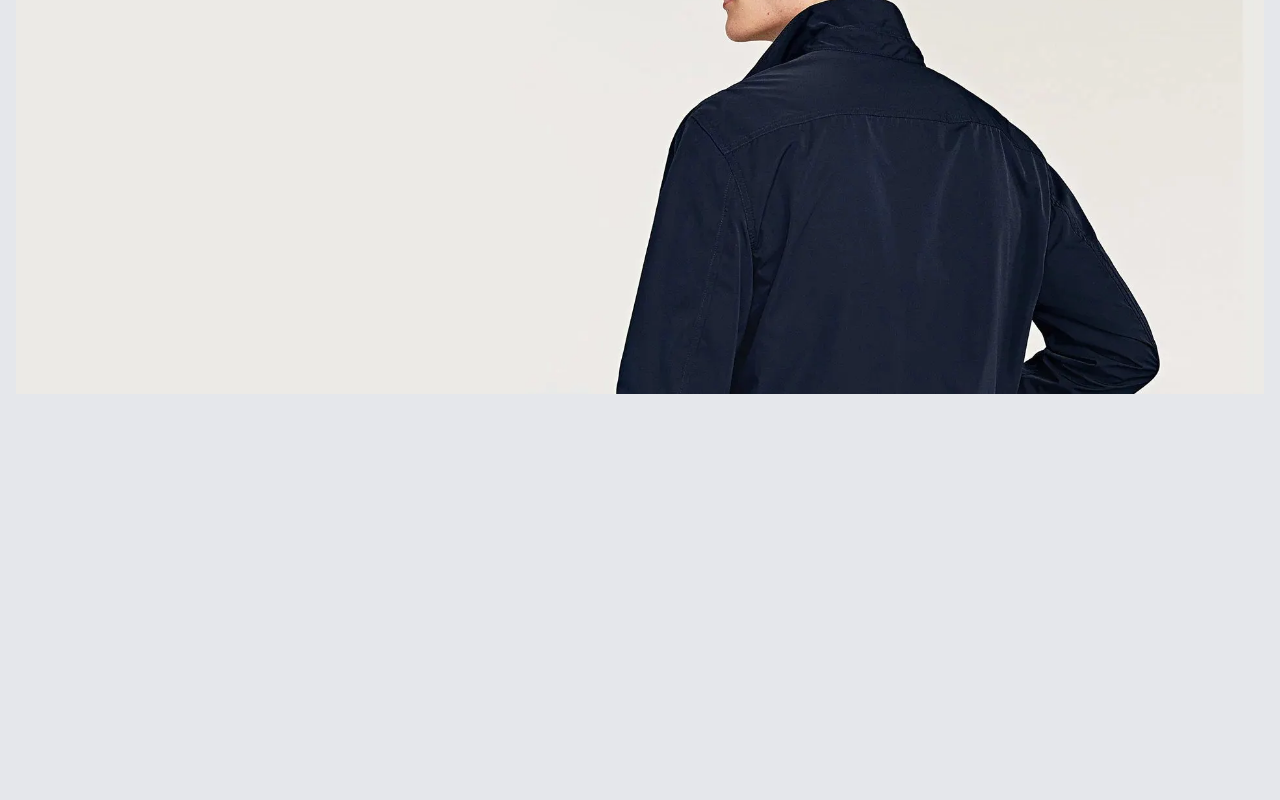
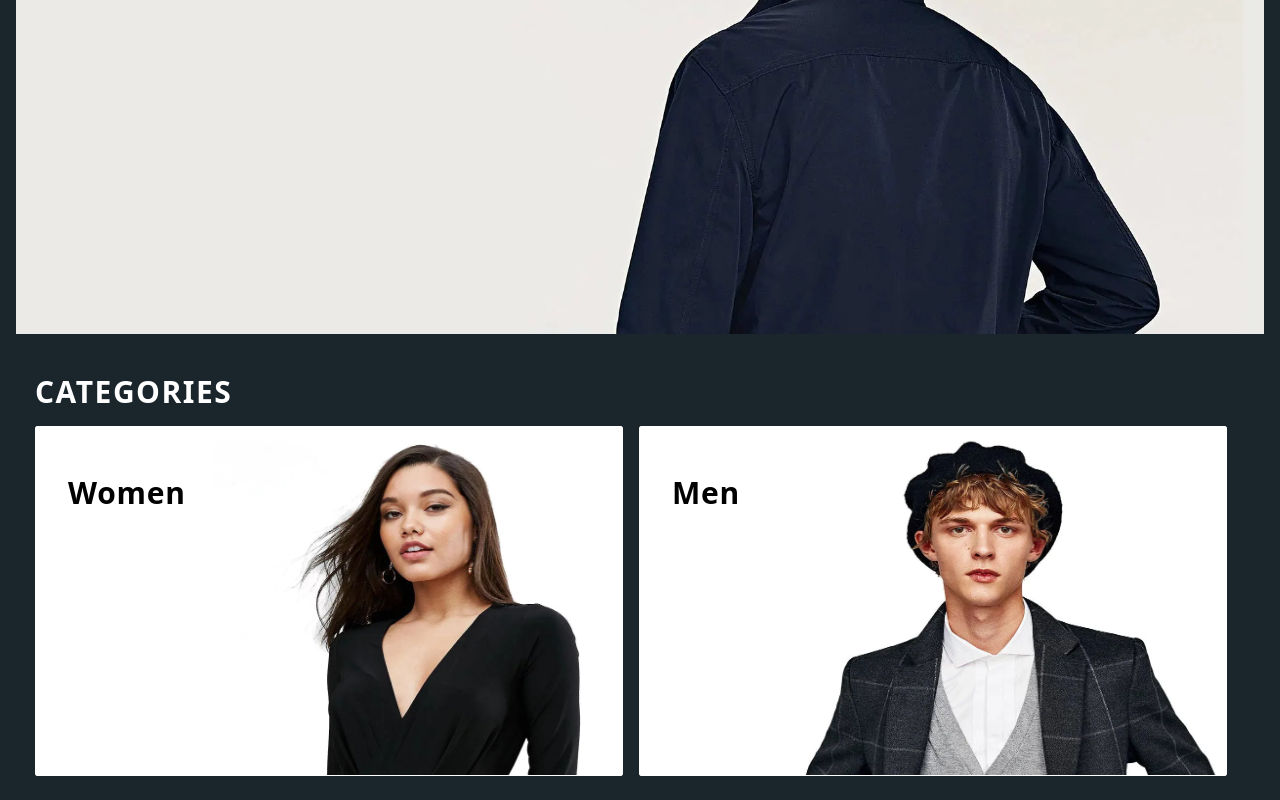
Before and after one commit to AmolShelke2/EasyBuy, a Next.js app: page / in a window 1280 px wide. Shown: the part 266-1066 px from the top of the page. Before the commit the page ends 800 px from the top, so only its background shows below. Built offline with nearby package versions, Linux system fonts and the light colour scheme.

Commit message:
[feat]: categories created

```diff
--- /dev/null
+++ b/src/components/Categories.jsx
@@ -0,0 +1,38 @@
+import Image from "next/image";
+import Link from "next/link";
+import React from "react";
+
+export const Categories = () => {
+  return (
+    <div className="category">
+      <h2 className="subheading">Categories</h2>
+      <div className="category-wrapper">
+        <Link href={"/about"}>
+          <div className="category-card">
+            <Image
+              className="category-image"
+              src={"/images/categori-1.png"}
+              height={350}
+              width={500}
+              alt="category-1"
+            />
+            <h3 className="name">Women</h3>
+          </div>
+        </Link>
+
+        <Link href={"/about"}>
+          <div className="category-card">
+            <Image
+              className="category-image"
+              src={"/images/categori-2.png"}
+              height={350}
+              width={500}
+              alt="category-1"
+            />
+            <h3 className="name">Men</h3>
+          </div>
+        </Link>
+      </div>
+    </div>
+  );
+};
--- a/src/pages/index.js
+++ b/src/pages/index.js
@@ -1,4 +1,5 @@
 import { Banner } from "@/components/Banner";
+import { Categories } from "@/components/Categories";
 import { Header } from "@/components/Header";
 
 export default function Home() {
@@ -6,6 +7,9 @@ export default function Home() {
     <main className="main-content">
       <Header />
       <Banner />
+      <div className="sub-content">
+        <Categories />
+      </div>
     </main>
   );
 }
--- a/src/styles/globals.css
+++ b/src/styles/globals.css
@@ -3,7 +3,7 @@
 @tailwind utilities;
 
 body {
-  @apply bg-gray-200 text-gray-500 h-full w-full;
+  @apply bg-[#1B262C] text-white h-full w-full scroll-smooth;
 }
 
 .main-content {
@@ -11,7 +11,7 @@ body {
 }
 
 .navbar {
-  @apply flex lg:max-w-[1400px] mx-auto justify-between py-4 relative;
+  @apply flex sm:justify-around py-6 fixed top-0 left-0 px-4 bg-[#1b262c] w-full;
 }
 
 .logo-container {
@@ -19,7 +19,7 @@ body {
 }
 
 .navbar .logo {
-  @apply text-xl font-semibold tracking-wide text-gray-700;
+  @apply text-xl font-semibold tracking-wide text-white;
 }
 
 .nav-links {
@@ -27,8 +27,8 @@ body {
 }
 
 .nav-links.active {
-  @apply flex fixed left-4 top-16 shadow-sm px-2 lg:hidden flex-col
-  justify-start items-start h-[400px] w-full;
+  @apply flex fixed left-0 top-20 right-2 shadow-sm px-4 py-4 lg:hidden flex-col
+  justify-start items-start h-[400px] w-full transition-all duration-150 bg-black;
 }
 
 .nav-item {
@@ -40,7 +40,7 @@ body {
 }
 
 .menu {
-  @apply fixed top-5 right-5 cursor-pointer md:hidden;
+  @apply fixed top-7 right-5 cursor-pointer md:hidden;
 }
 
 .image-container {
@@ -50,3 +50,27 @@ body {
 .banner-image {
   @apply bg-cover bg-no-repeat h-full w-full transition-all duration-150;
 }
+
+.sub-content {
+  @apply flex flex-col justify-start items-start max-w-[1210px] my-6 mx-auto;
+}
+
+.category .subheading {
+  @apply text-lg sm:text-3xl font-bold text-white uppercase my-4 tracking-wider;
+}
+
+.category-wrapper {
+  @apply flex flex-col sm:flex-row justify-center items-center gap-4;
+}
+
+.category-wrapper .category-card {
+  @apply border border-white rounded-sm cursor-pointer relative sm:h-[350px] sm:w-[588px];
+}
+
+.category-card .category-image {
+  @apply h-full w-full;
+}
+
+.category-card .name {
+  @apply absolute top-12 left-8 text-black text-lg sm:text-3xl font-bold tracking-wide;
+}
```
Also changed, not shown: public/images/categori-1.png (added), public/images/categori-2.png (added).
